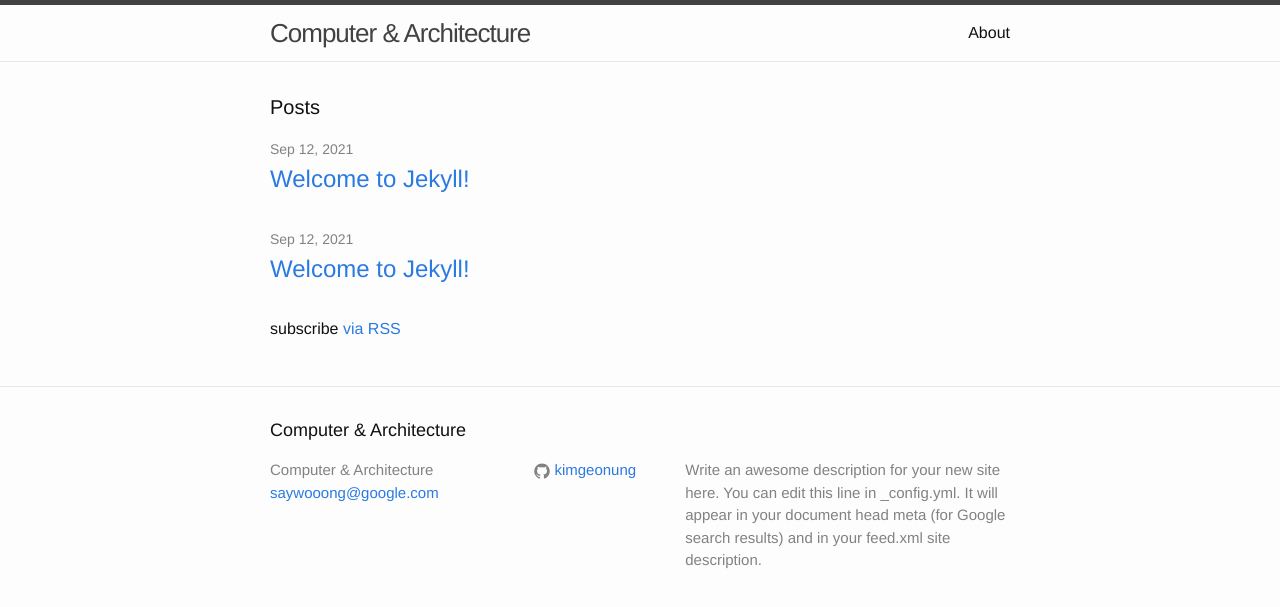
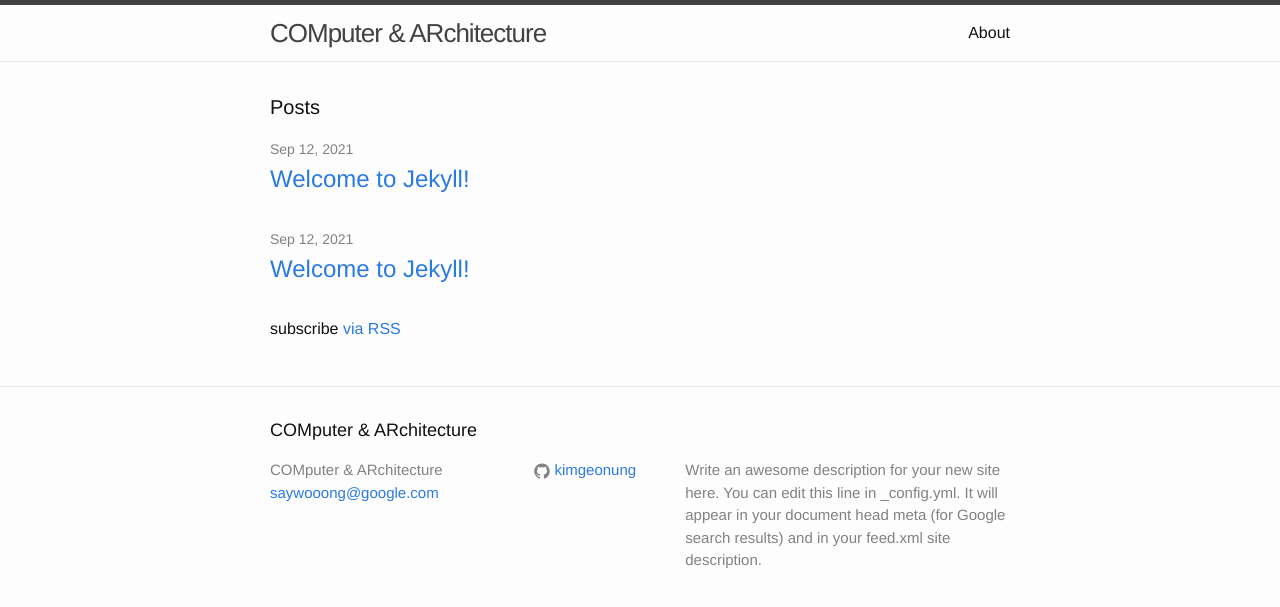
Before and after one commit to KIMGEONUNG/KIMGEONUNG.github.io, a Jekyll site: the page built from index.html, in a window 1280 px wide. Shown: the top 607 px of the page. Built offline with Jekyll 4.4.1, drawn with Linux system fonts in a browser that asks for light colours.

Commit message:
update: trivial

```diff
--- a/_config.yml
+++ b/_config.yml
@@ -6,7 +6,7 @@
 # 'jekyll serve'. If you change this file, please restart the server process.
 
 # Site settings
-title: Computer & Architecture
+title: COMputer & ARchitecture
 email: saywooong@google.com
 description: > # this means to ignore newlines until "baseurl:"
   Write an awesome description for your new site here. You can edit this
@@ -14,6 +14,9 @@ description: > # this means to ignore newlines until "baseurl:"
   Google search results) and in your feed.xml site description.
 baseurl: "" # the subpath of your site, e.g. /blog
 url: "http://yourdomain.com" # the base hostname & protocol for your site
+
+remote_theme           : "mmistakes/minimal-mistakes"
+
 # twitter_username: jekyll
 github_username: kimgeonung
 
```
